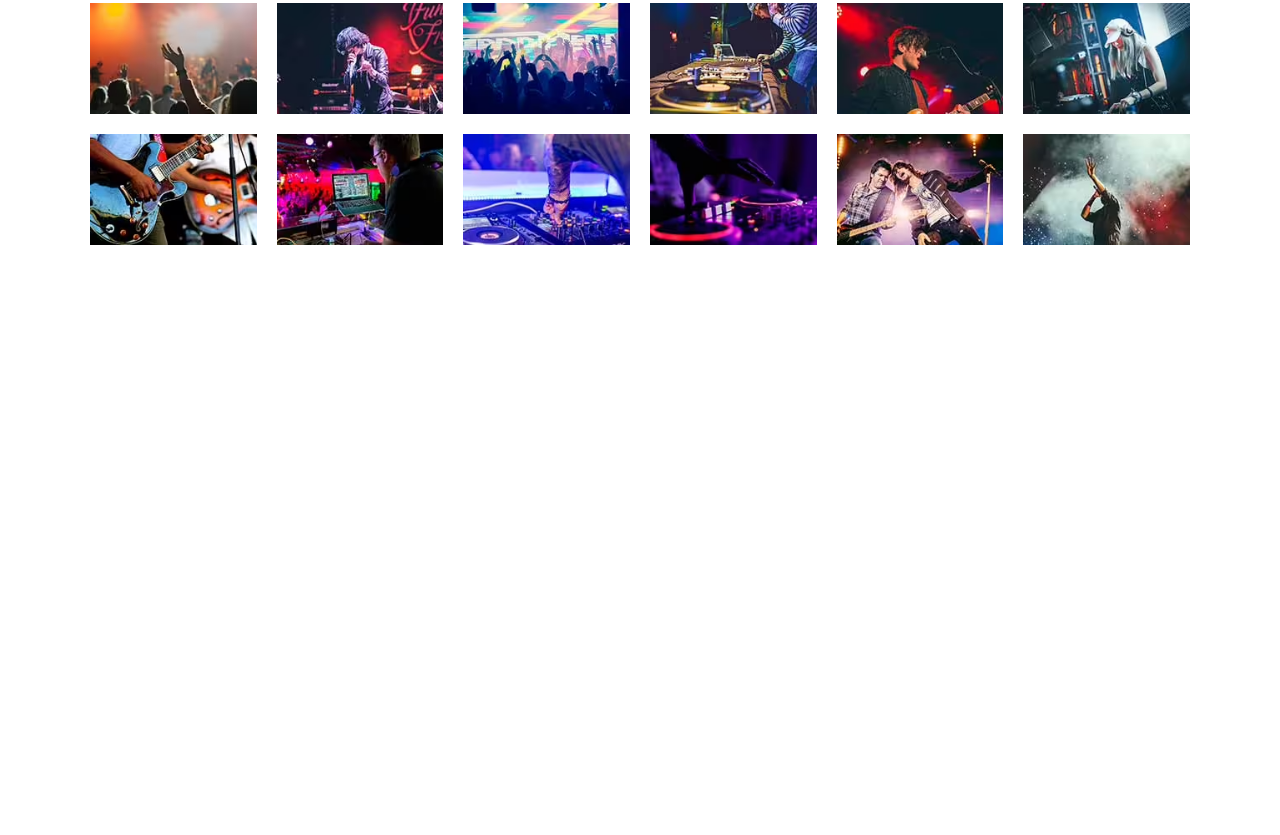
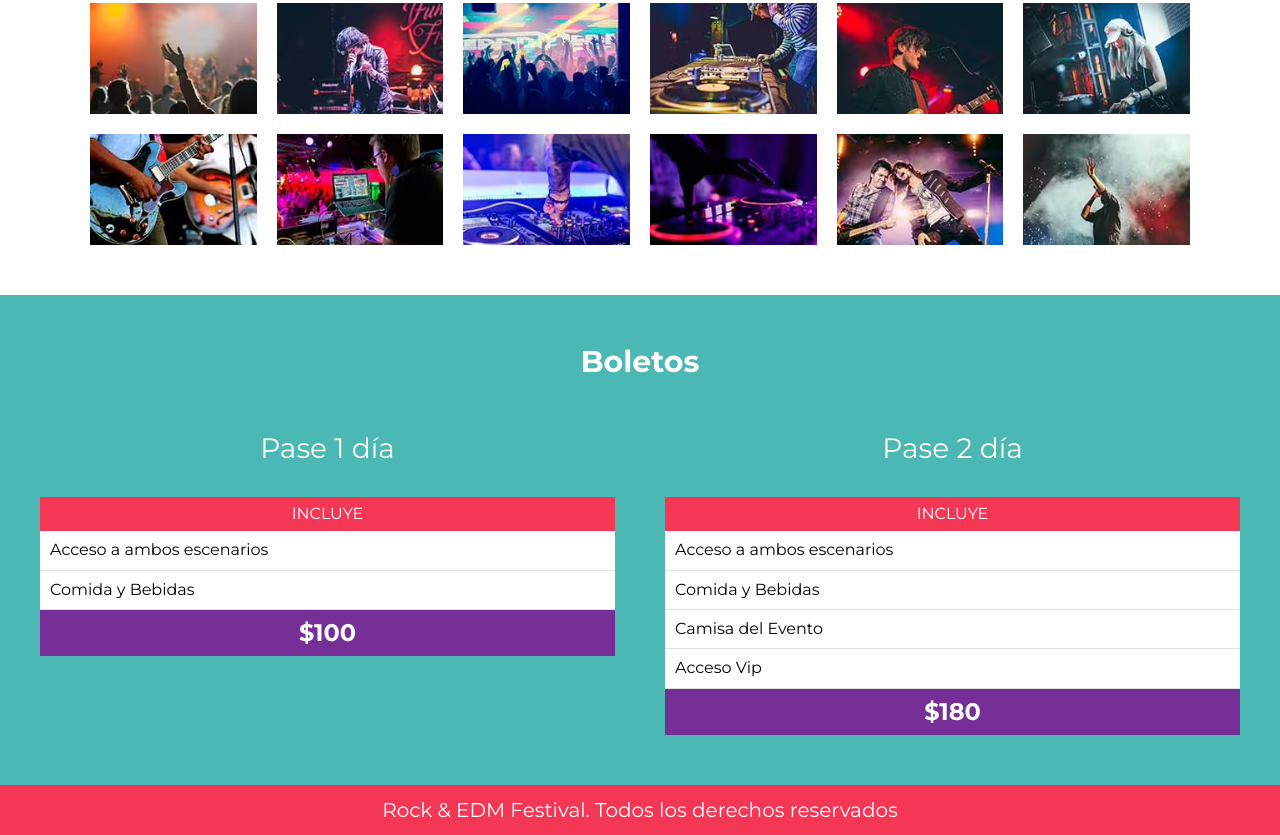
Before and after one commit to flo-luigi85/Festival-musica, a website: page index.html in a window 1280 px wide. Shown: the part 2976-3811 px from the top of the page. Before the commit the page ends 3271 px from the top, so only its background shows below. Drawn offline with Linux system fonts and the light colour scheme; files that its build step writes are made by us from their sources.

Commit message:
modificando scss js

```diff
--- a/index.html
+++ b/index.html
@@ -15,9 +15,9 @@
         <div class="contenedor contenido-header">
             <h1>Rock & EDM Festival</h1>
             <nav class="navegacion-principal">
-                <a href="#">Line Up</a>
-                <a href="#">Galería</a>
-                <a href="#">Boletos</a>
+                <a href="#lineup">Line Up</a>
+                <a href="#galeria">Galería</a>
+                <a href="#boletos">Boletos</a>
             </nav>
         </div>
     </header>
@@ -52,7 +52,7 @@
 
     </section>
 
-    <section class="lineup">
+    <section id="lineup" class="lineup">
         <h3>Line Up</h3>
 
         <p class="dia">Viernes 21</p>
@@ -171,10 +171,58 @@
         </div><!-- ,escenarios-contenedor -->
     </section>
 
-    <section class="galeria contenedor">
+    <section id="galeria" class="galeria contenedor">
         <h3>Galería</h3>
         <ul class="galeria-imagenes"></ul>
     </section>
+
+    <section id="boletos" class="boletos bg-verde"> <!-- boletos (contenedor principal) -->
+        <h3>Boletos</h3>
+        <div class="contenedor contenedor-boletos">
+            <div class="basico pase">
+                <p class="nombre-pase">Pase 1 día</p>
+                <header class="pase-header">
+                    <p>Incluye</p>
+                </header>
+                <div class="pase-body">
+                    <ul>
+                        <li>Acceso a ambos escenarios</li>
+                        <li>Comida y Bebidas</li>
+                    </ul>
+
+                </div>
+
+                <footer class="pase-footer">
+                    <p>$100</p>
+                </footer>
+            </div>
+            <div class="premiun pase">
+                <p class="nombre-pase">Pase 2 día</p>
+                <header class="pase-header">
+                    <p>Incluye</p>
+                </header>
+                <div class="pase-body">
+                    <ul>
+                        <li>Acceso a ambos escenarios</li>
+                        <li>Comida y Bebidas</li>
+                        <li>Camisa del Evento</li>
+                        <li>Acceso Vip</li>
+                    </ul>
+
+                </div>
+
+                <footer class="pase-footer">
+                    <p>$180</p>
+                </footer>
+            </div>
+
+        </div>
+
+    </section>
+
+    <footer class="site-footer">
+        <p>Rock & EDM Festival. Todos los derechos reservados</p>
+    </footer>
 
 
 
--- a/src/js/app.js
+++ b/src/js/app.js
@@ -3,12 +3,36 @@ document.addEventListener("DOMContentLoaded", function () {
 });
 
 function iniciarApp() {
+  navegacionFija();
   crearGaleria();
+  scrollNav();
+}
+
+function navegacionFija() {
+  const barra = document.querySelector(".header");
+  const sobreFestival = document.querySelector(".sobre-festival");
+
+  window.addEventListener("scroll", function () {
+    console.log( sobreFestival.getBoundingClientRect() );
+  });
+}
+
+function scrollNav() {
+  const enlaces = document.querySelectorAll(".navegacion-principal a");
+
+  enlaces.forEach((enlace) => {
+    enlace.addEventListener("click", function (e) {
+      e.preventDefault();
+      const seccionScroll = e.target.attributes.href.value;
+      const seccion = document.querySelector(seccionScroll);
+      seccion.scrollIntoView({ behavior: "smooth" });
+    });
+  });
 }
 
 function crearGaleria() {
   const galeria = document.querySelector(".galeria-imagenes");
-  /* galeria.textContent = 'Vamos crear la galería'; */
+  /* galeria.textContent = 'Creando la galería'; */
   for (let i = 1; i <= 12; i++) {
     const imagen = document.createElement("picture");
     imagen.innerHTML = `
@@ -18,15 +42,15 @@ function crearGaleria() {
         `;
 
     //Asignando un evento | igual a un callback (es parar pasar un parametro)
-        imagen.onclick = function(){
+    imagen.onclick = function () {
       mostrarImagen(i);
-        }
+    };
 
     galeria.appendChild(imagen);
   }
 }
 
-function mostrarImagen(id){
+function mostrarImagen(id) {
   const imagen = document.createElement("picture");
   imagen.innerHTML = `
         <source srcset="build/img/grande/${id}.avif" type="image/avif">
@@ -34,10 +58,30 @@ function mostrarImagen(id){
         <img loading="lazy" width="200" height="300" src="build/img/grande/${id}.jpg" alt="Imagen galeria">
         `;
 
-        const overlay = document.createElement('DIV');
+  // Crea el overlay con la imagen
+  const overlay = document.createElement("DIV");
   overlay.appendChild(imagen);
-        overlay.classList.add('overlay');
+  overlay.classList.add("overlay");
+  overlay.onclick = function () {
+    const body = document.querySelector("body");
+    body.classList.remove("fijar-body");
+    overlay.remove();
+  };
 
-        const body = document.querySelector('body');
+  //  Boton para cerrar el Modal
+  const cerrarModal = document.createElement("p");
+  cerrarModal.textContent = "X";
+  cerrarModal.classList.add("btn-cerrar");
+  //otro calback
+  cerrarModal.onclick = function () {
+    const body = document.querySelector("body");
+    body.classList.remove("fijar-body");
+    overlay.remove();
+  };
+  overlay.appendChild(cerrarModal);
+
+  //Añadirlo al HTML
+  const body = document.querySelector("body");
   body.appendChild(overlay);
+  body.classList.add("fijar-body");
 }
--- a/src/scss/base/_globales.scss
+++ b/src/scss/base/_globales.scss
@@ -12,7 +12,7 @@ body {
   font-family: v.$fuente_principal;
   font-size: 1.6rem;
   &.fijar-body {
-    overflow: hidden;
+    overflow: hidden;// no permite hacer croll
   }
 }
 
--- a/src/scss/base/_variables.scss
+++ b/src/scss/base/_variables.scss
@@ -8,6 +8,7 @@ $amarillo: #fef46d;
 $morado: #752f97;
 $negro: #000;
 $blanco: #fff;
+$gris-claro: #e1e1e1;
 
 // Tamaños de media Queries
 $telefono: 480px;
--- /dev/null
+++ b/src/scss/layout/_boletos.scss
@@ -0,0 +1,62 @@
+@use "base/variables" as v;
+@use "base/mixins" as m;
+
+.boletos {
+  padding: 5rem 0;
+  h3 {
+    text-align: center;
+    color: v.$blanco;
+    margin-bottom: 2rem;
+  }
+
+  .contenedor-boletos {
+    @include m.tablet {
+      @include m.grid(2, 5rem);
+    }
+  }
+}
+
+.pase {
+  color: black;
+  .nombre-pase{
+    text-align: center;
+    color: v.$blanco;
+    font-size: 2.8rem;
+  }
+  &-header,
+  &-footer {
+    padding: 0.5rem;
+    p {
+      text-align: center;
+      color: v.$blanco;
+      margin: 0;
+    }
+  }
+
+  &-header {
+    background-color: v.$rosa;
+    p {
+      text-transform: uppercase;
+      font-size: 1.6rem;
+    }
+  }
+  &-body {
+    background-color: v.$blanco;
+    ul {
+      @include m.resetear-lista;
+      li,
+      :nth-child(odd) {
+        background-color: v.$blanco;
+        padding: 1rem;
+        border-bottom: 1px solid v.$gris-claro;
+      }
+    }
+  }
+  &-footer {
+    background-color: v.$morado;
+    p {
+      font-size: 2.4rem;
+      font-weight: 700;
+    }
+  }
+}
--- /dev/null
+++ b/src/scss/layout/_footer.scss
@@ -0,0 +1,13 @@
+@use 'base/variables' as v;
+
+.site-footer {
+    background-color: v.$rosa;
+    padding: 1rem;
+    p{
+        margin: 0;
+        text-align: center;
+        color: v.$blanco;
+        font-size: 400;
+    }
+
+}
--- a/src/scss/layout/_galeria.scss
+++ b/src/scss/layout/_galeria.scss
@@ -31,7 +31,7 @@
   height: 100%;
 
   display: grid;
-  place-items: center;
+  place-items: center;//centra horizontal y vertical
   background-color: rgb(0 0 0 / .5);
 
   picture {
--- a/src/scss/layout/_index.scss
+++ b/src/scss/layout/_index.scss
@@ -3,3 +3,5 @@
 @forward 'festival';
 @forward 'lineup';
 @forward 'galeria';
+@forward 'boletos';
+@forward 'footer';
```
Also changed, not shown: build/css/app.css, build/css/layout/-footer.css (added), build/js/app.js. Lines whose indentation alone changed are shown as unchanged.
